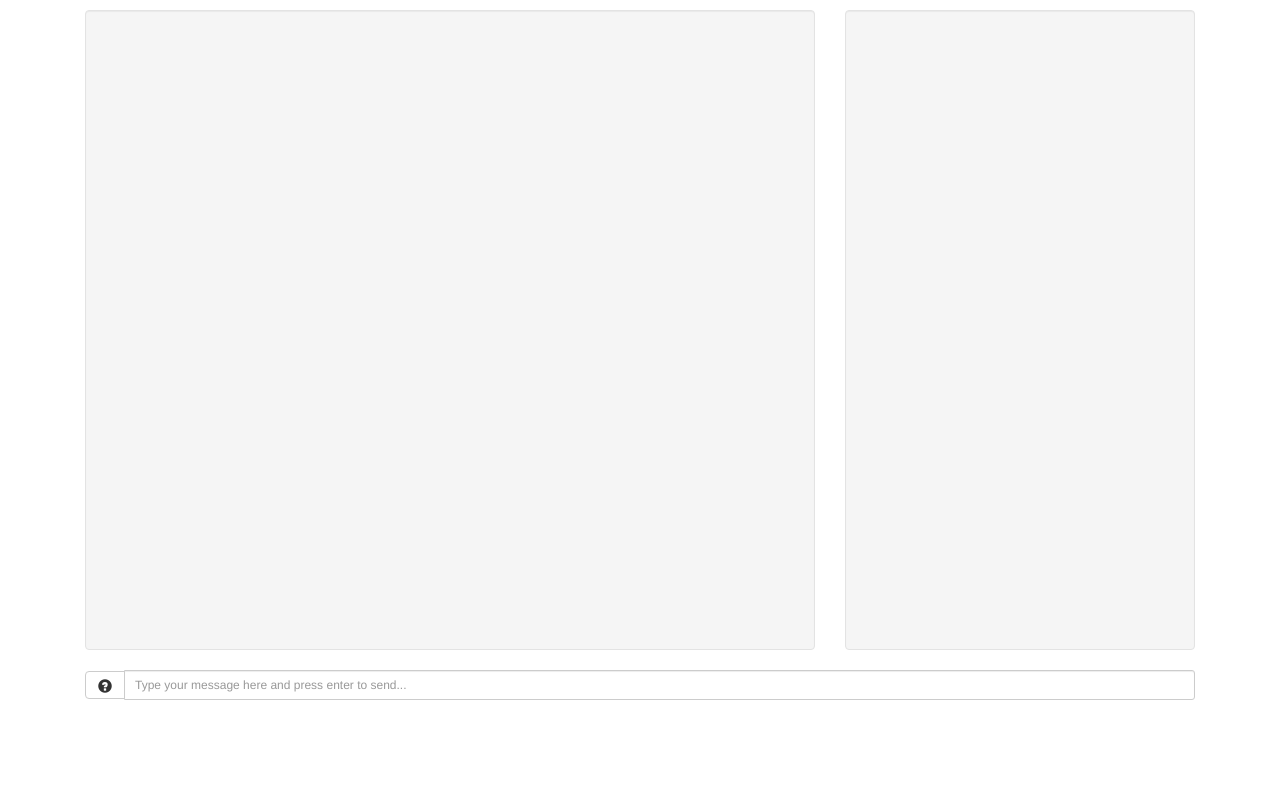
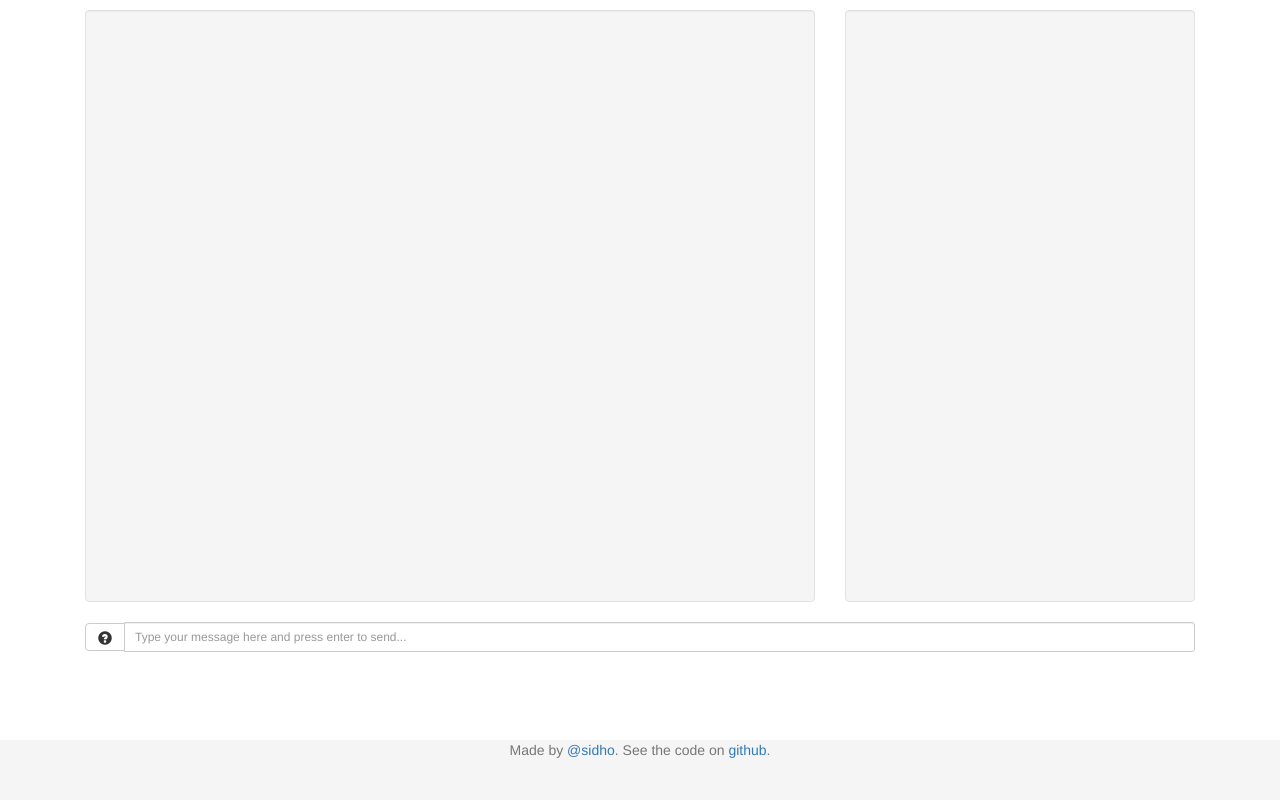
Before and after one commit to sidho/chatapp, a website: page public/index.html in a window 1280 px wide. Drawn offline with nearby package versions, Linux system fonts and the light colour scheme; no server answers.

Commit message:
Add footer

```diff
--- a/public/index.html
+++ b/public/index.html
@@ -61,5 +61,10 @@
         </form>
       </div>
     </div>
+    <footer class="footer">
+      <div class="container">
+        <p class="text-muted">Made by <a href="http://www.sidho.me">@sidho</a>. See the code on <a href="http://www.github.com/sidho/chatapp">github</a>.</p>
+      </div>
+    </footer>
   </body>
 </html>
--- a/public/stylesheets/steez.css
+++ b/public/stylesheets/steez.css
@@ -42,3 +42,19 @@ li {
 #sidebar {
   margin-top: 10px;
 }
+
+html {
+  position: relative;
+  min-height: 100%;
+}
+body {
+  margin-bottom: 60px;
+}
+.footer {
+  text-align: center;
+  position: absolute;
+  bottom: 0;
+  width: 100%;
+  height: 60px;
+  background-color: #f5f5f5;
+}
```
